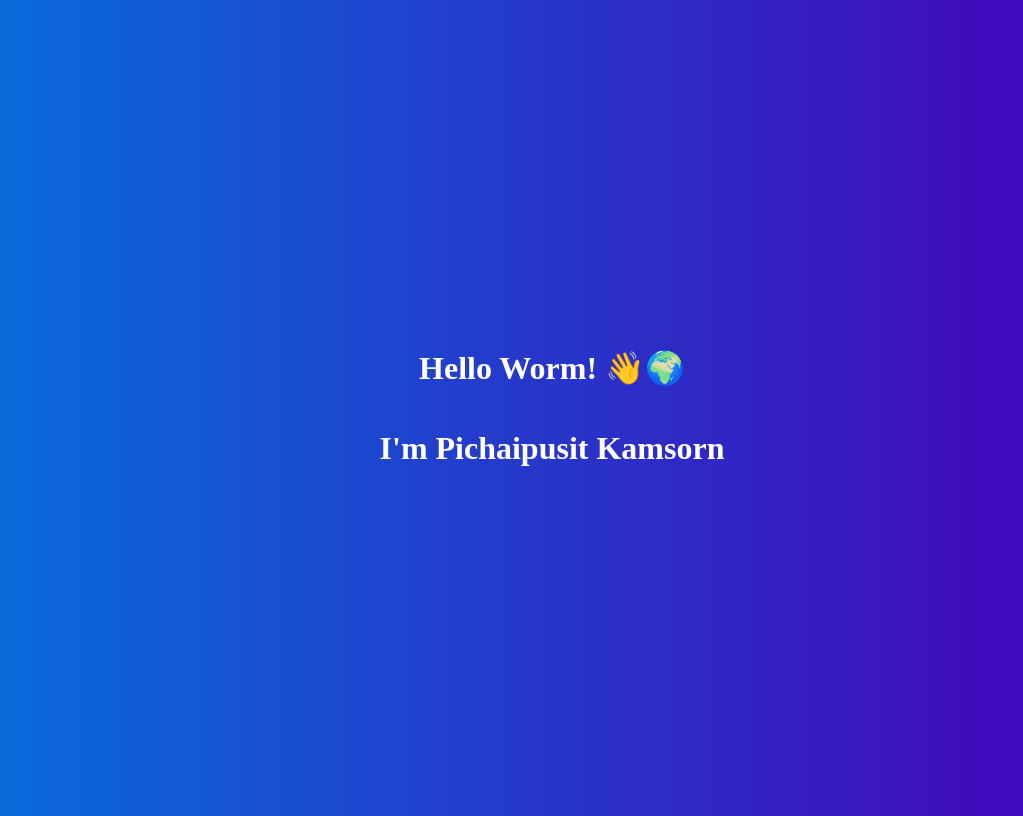
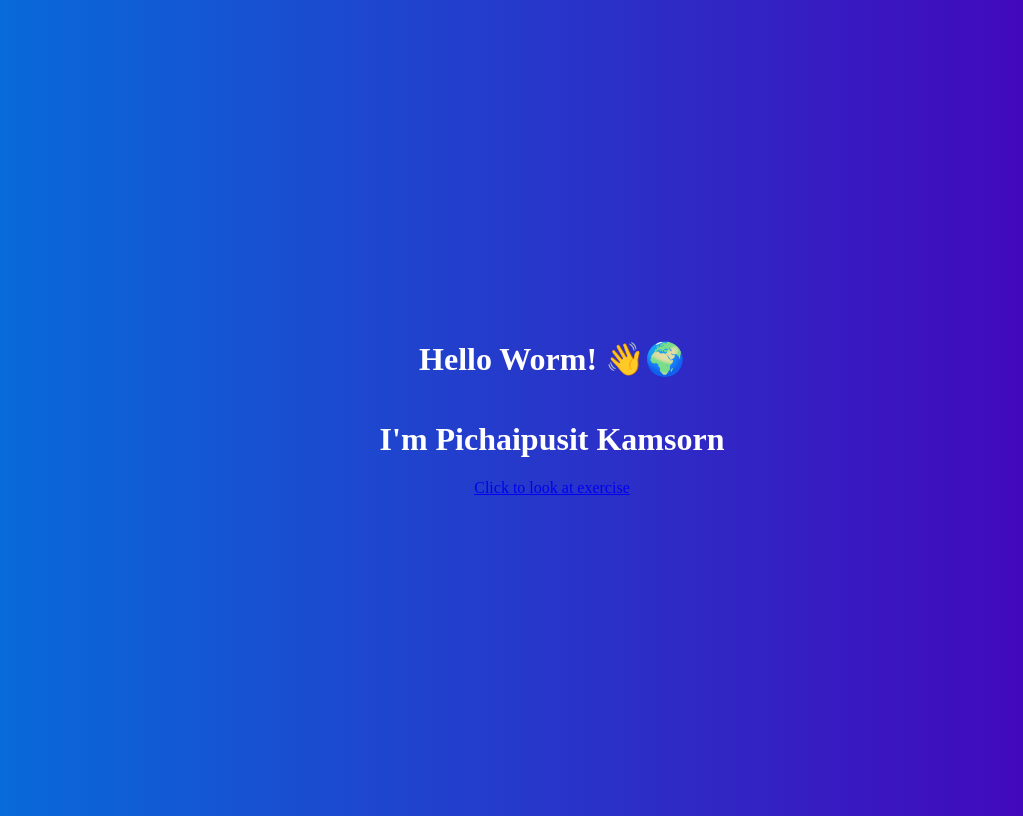
Before and after one commit to pichaipusit/babe.github.io, a plain HTML site: page index.html in a window 1280 px wide. Shown: the whole page, without its empty margins (96-1119 px from the left). Drawn offline with Linux system fonts and the light colour scheme.

Commit message:
add link on index

```diff
--- a/index.html
+++ b/index.html
@@ -17,5 +17,6 @@
 	<body>
 		<h1>Hello Worm! 👋🌍</h1>
 		<h1>I'm Pichaipusit Kamsorn</h1>
+		<a href="/pichaipusit.github.io/profile2/mypage.html">Click to look at exercise</a>
 	<body>
 </html>
```
